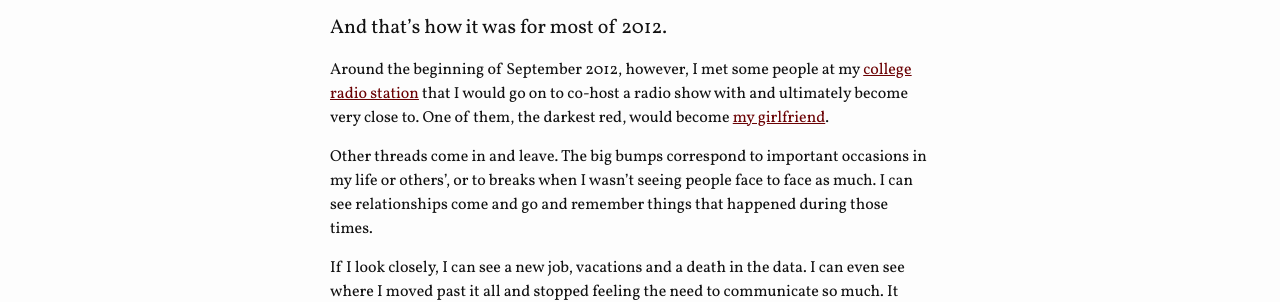
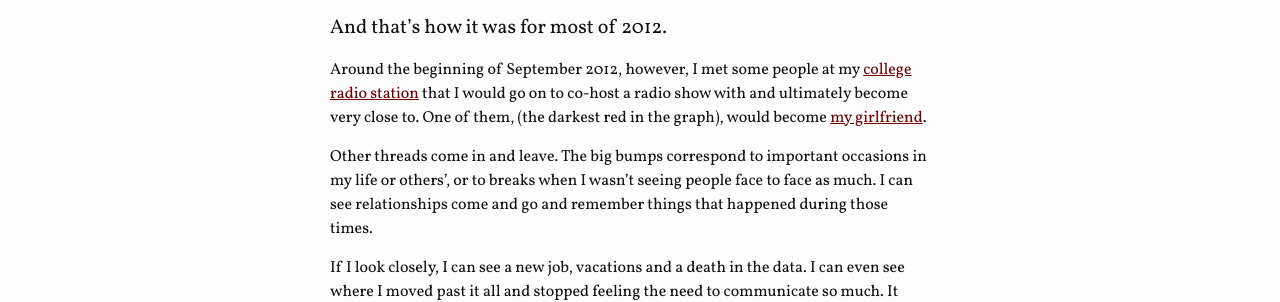
Before and after one commit to scogle/scogle.github.io, a Jekyll site: the page built from _posts/2014-09-12-my-most-intimate-self-portrait.markdown, in a window 1280 px wide. Shown: the part 1282-1584 px from the top of the page. Built offline with Jekyll 4.4.1, drawn with Linux system fonts in a browser that asks for light colours.

Commit message:
small text change

```diff
--- a/_posts/2014-09-12-my-most-intimate-self-portrait.markdown
+++ b/_posts/2014-09-12-my-most-intimate-self-portrait.markdown
@@ -17,7 +17,7 @@ The reason this is my favorite self portrait is that it happened to catch a tran
 
 ####And that's how it was for most of 2012.
 
-Around the beginning of September 2012, however, I met some people at my [college radio station](http://kcsufm.com/) that I would go on to co-host a radio show with and ultimately become very close to.  One of them, the darkest red, would become [my girlfriend](https://twitter.com/lunakcsu).
+Around the beginning of September 2012, however, I met some people at my [college radio station](http://kcsufm.com/) that I would go on to co-host a radio show with and ultimately become very close to.  One of them, (the darkest red in the graph), would become [my girlfriend](https://twitter.com/lunakcsu).
 
 Other threads come in and leave.  The big bumps correspond to important occasions in my life or others', or to breaks when I wasn't seeing people face to face as much.  I can see relationships come and go and remember things that happened during those times.
 
```
